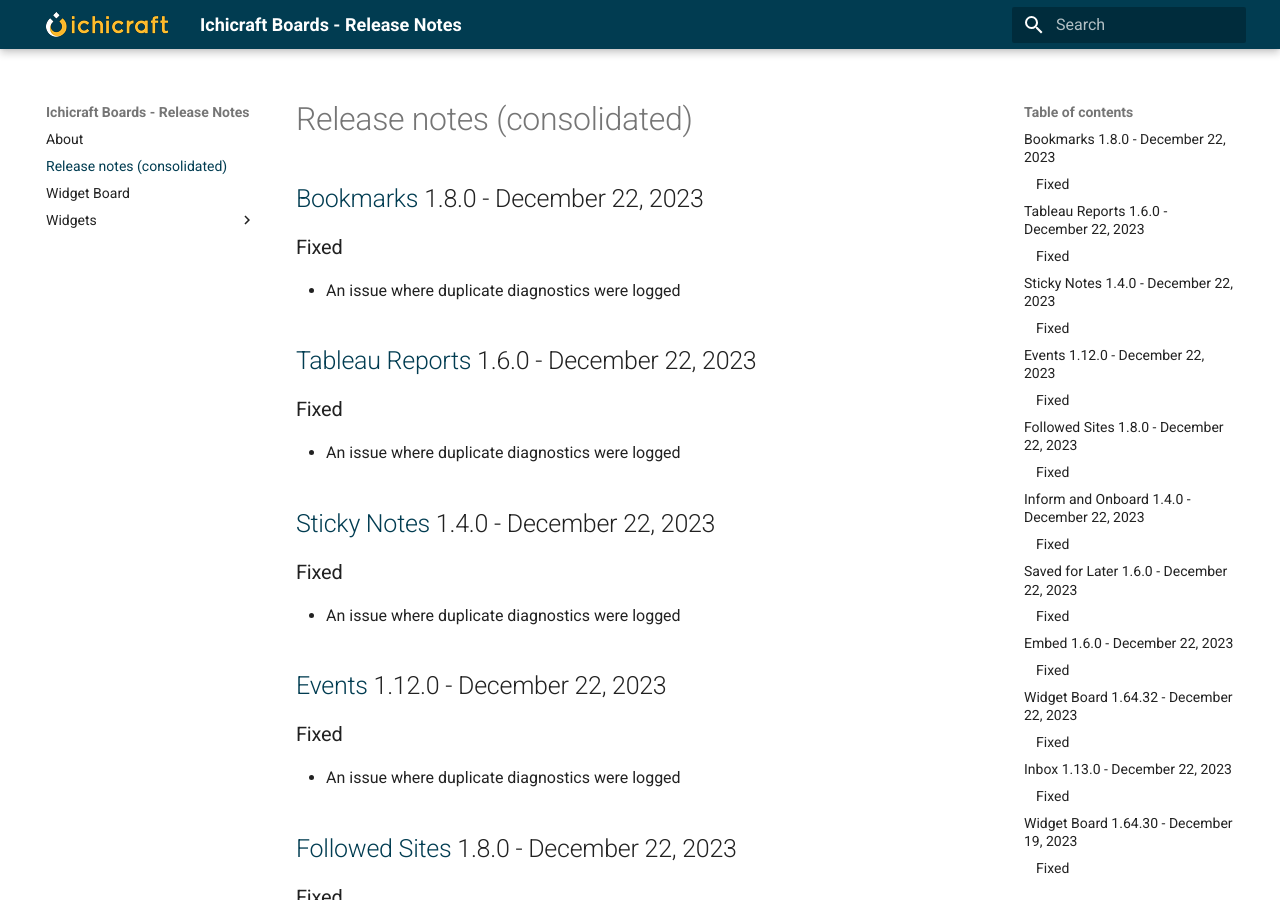
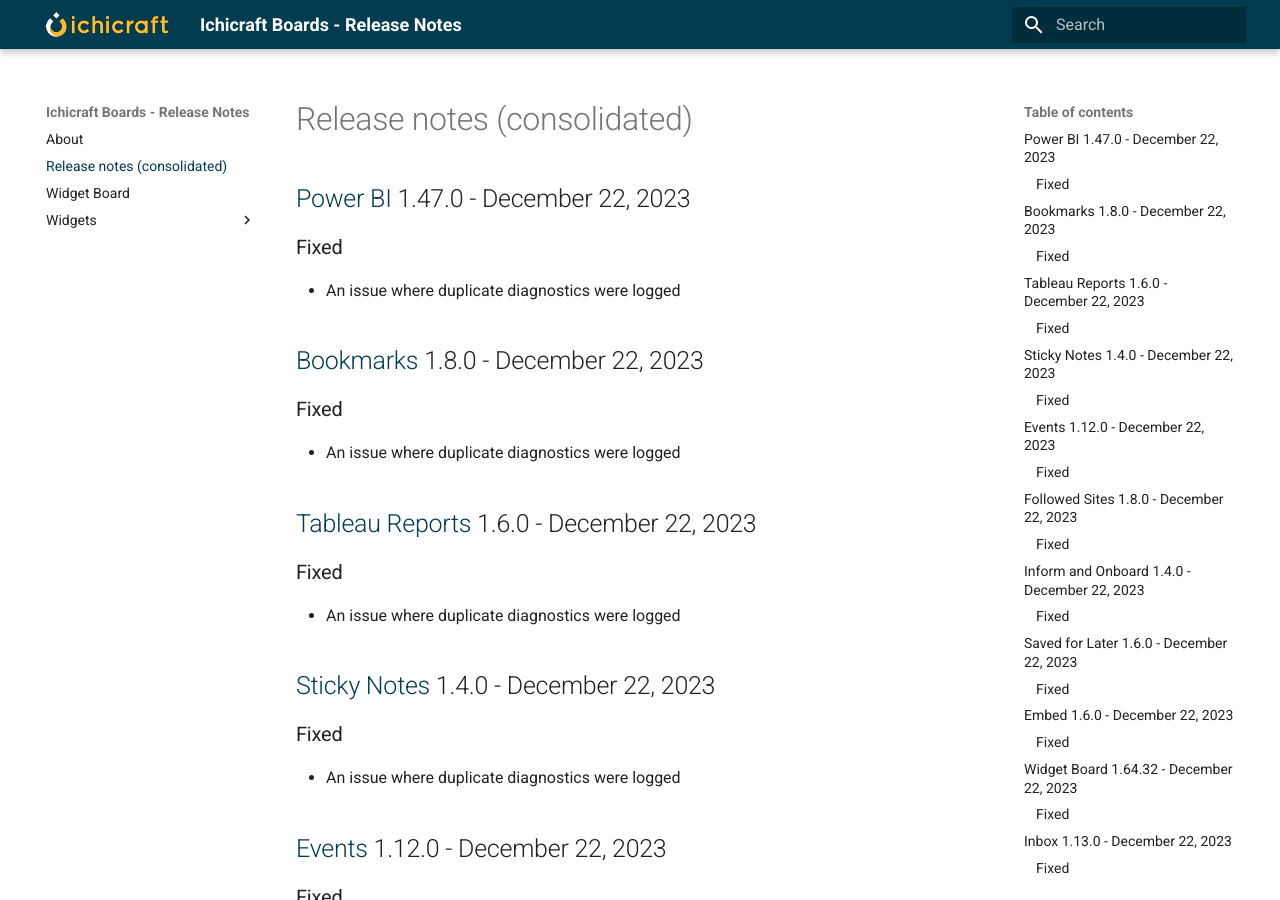
Before and after one commit to ichicraft/widgets-docs, an MkDocs documentation site: the page built from docs/Release-notes-(consolidated).md, in a window 1280 px wide and 900 px high. Built offline with MkDocs 1.6.1 and Material for MkDocs 9.7.7, drawn with Linux system fonts in a browser that asks for light colours.

Commit message:
Release notes updated by BuildService

```diff
--- a/docs/Release-notes-(consolidated).md
+++ b/docs/Release-notes-(consolidated).md
@@ -1,3 +1,8 @@
+## [Power BI](./Widgets/Power BI.md) 1.47.0 - December 22, 2023
+
+### Fixed
+- An issue where duplicate diagnostics were logged
+
 ## [Bookmarks](./Widgets/Bookmarks.md) 1.8.0 - December 22, 2023
 
 ### Fixed
```
Also changed, not shown: docs/Widgets/Power BI.md (+5 -0 lines).
